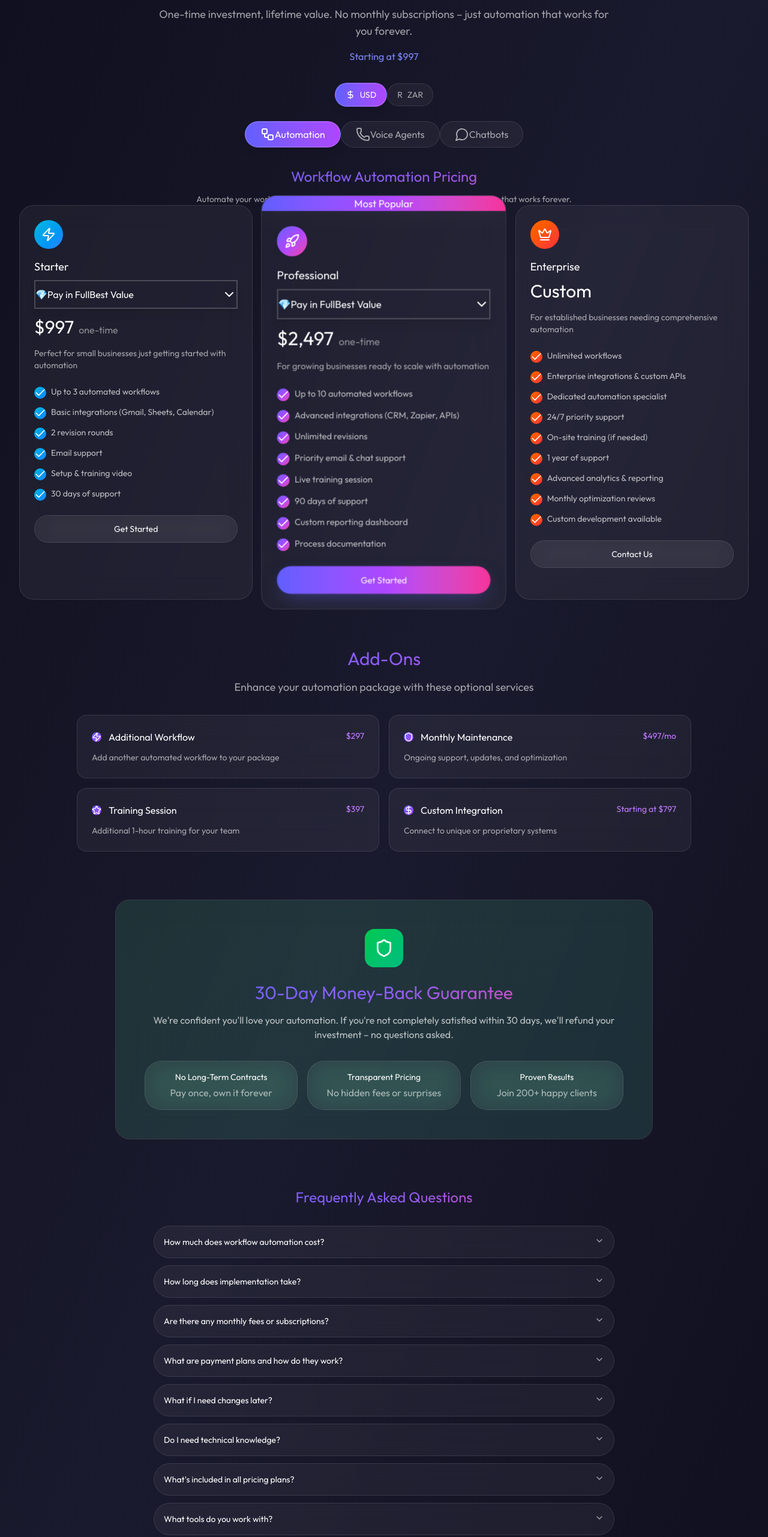
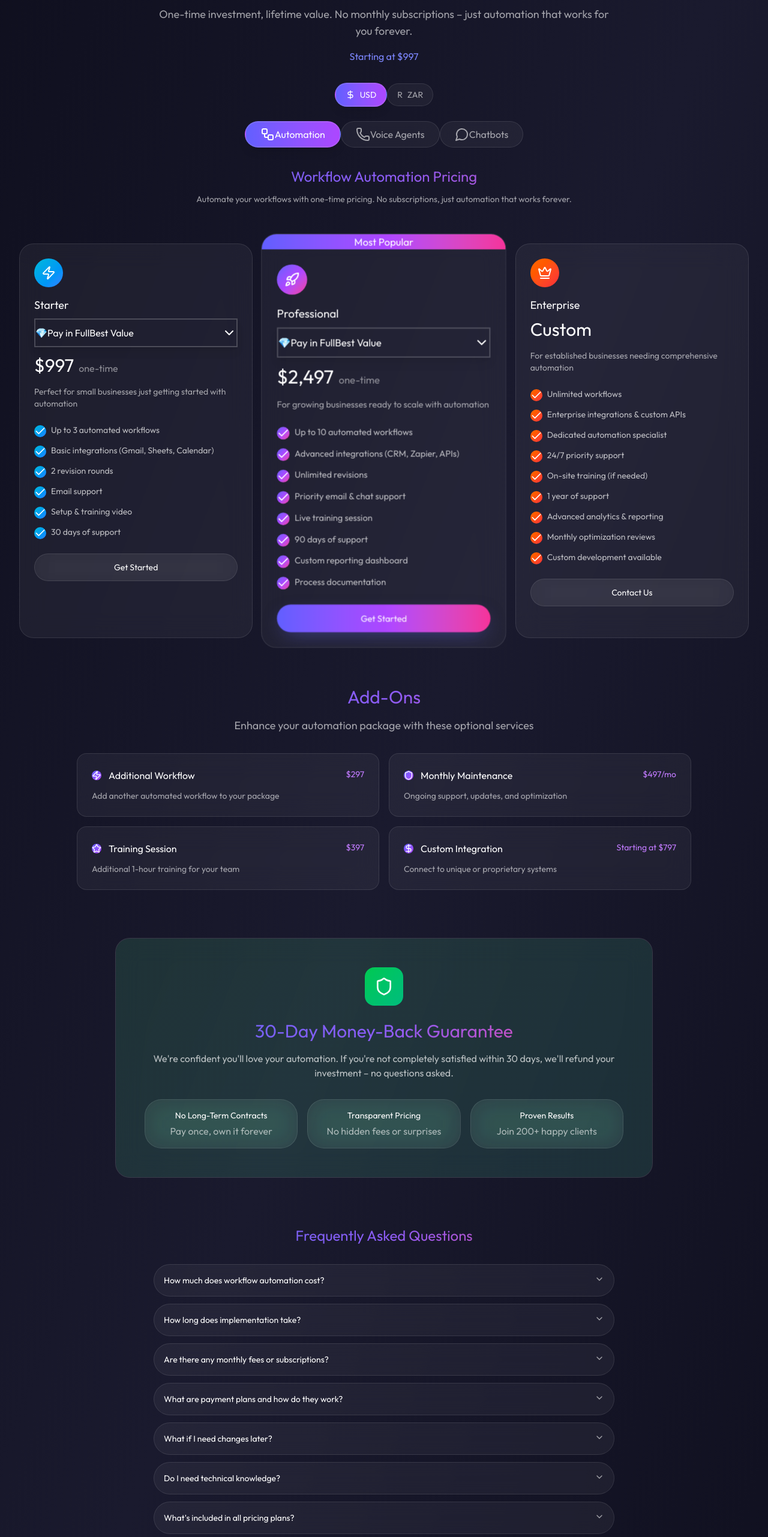
Before and after one commit to TheAutomatorsDotCo/the-automators-website, a React (Vite) app: page /pricing in a window 1280 px wide. Shown: the part 234-2797 px from the top of the page at 60% size. Built offline with nearby package versions, Linux system fonts and the light colour scheme.

Commit message:
Add spacing improvements to Pricing and Automation pages

```diff
--- a/src/components/AutomationDemo.tsx
+++ b/src/components/AutomationDemo.tsx
@@ -105,7 +105,7 @@ export function AutomationDemo() {
     <section className="relative pt-10 sm:pt-20 pb-20 sm:pb-32 px-4 sm:px-6 lg:px-8">
       <div className="container mx-auto relative z-10">
         {/* Section Header */}
-        <div className="text-center mb-10 sm:mb-16">
+        <div className="text-center mb-16 sm:mb-24">
           <div className="h-4 sm:h-6 mb-3 sm:mb-4"></div>
           <h2 className="text-3xl sm:text-4xl md:text-5xl gradient-text mb-4 sm:mb-6">
             See Automation in Action
--- a/src/components/PricingPage.tsx
+++ b/src/components/PricingPage.tsx
@@ -460,7 +460,7 @@ export function PricingPage() {
       {/* Pricing Cards */}
       <section className="relative pt-10 pb-20 sm:pb-32 px-4 sm:px-6 lg:px-8">
         <div className="container mx-auto max-w-7xl relative z-10">
-          <div className="text-center mb-10 sm:mb-12">
+          <div className="text-center mb-16 sm:mb-20">
             <h2 className="text-2xl sm:text-3xl md:text-4xl gradient-text mb-3 sm:mb-4">
               {activeTab === 'automation' && 'Workflow Automation Pricing'}
               {activeTab === 'voice-agents' && 'AI Voice Agent Pricing'}
@@ -671,7 +671,7 @@ export function PricingPage() {
       </section>
 
       {/* FAQ */}
-      <section className="relative py-12 sm:py-16 px-4 sm:px-6 lg:px-8">
+      <section className="relative pt-12 sm:pt-16 pb-20 sm:pb-32 px-4 sm:px-6 lg:px-8">
         <div className="container mx-auto max-w-3xl relative z-10">
           <h2 className="text-2xl sm:text-3xl md:text-4xl gradient-text text-center mb-8 sm:mb-10">Frequently Asked Questions</h2>
 
```
